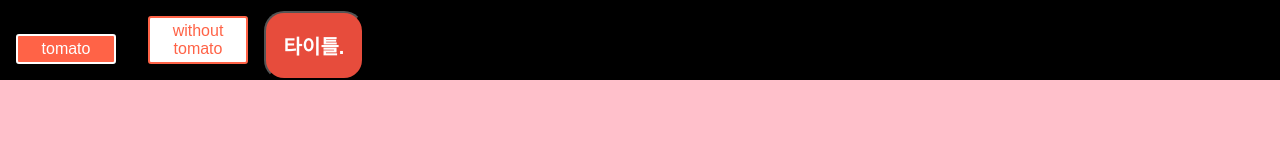
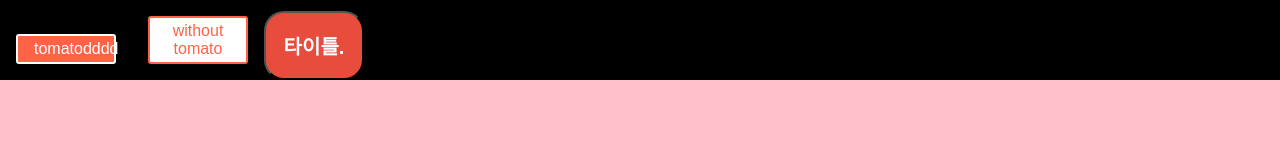
Before and after one commit to juunone/styledcomponents, a React (Create React App) app: page / in a window 1280 px wide. Shown: the top 160 px of the page. Built offline with nearby package versions, Linux system fonts and the light colour scheme; the HTML template or start-up script is replaced by a standard one.

Commit message:
button style change

```diff
--- a/src/App.js
+++ b/src/App.js
@@ -62,7 +62,7 @@ class App extends Component {
 const Form = () => (
   <Card>
     <SquareButton primary>
-      tomato
+      tomatodddd
     </SquareButton>
     <SquareButton>
       without tomato
```
